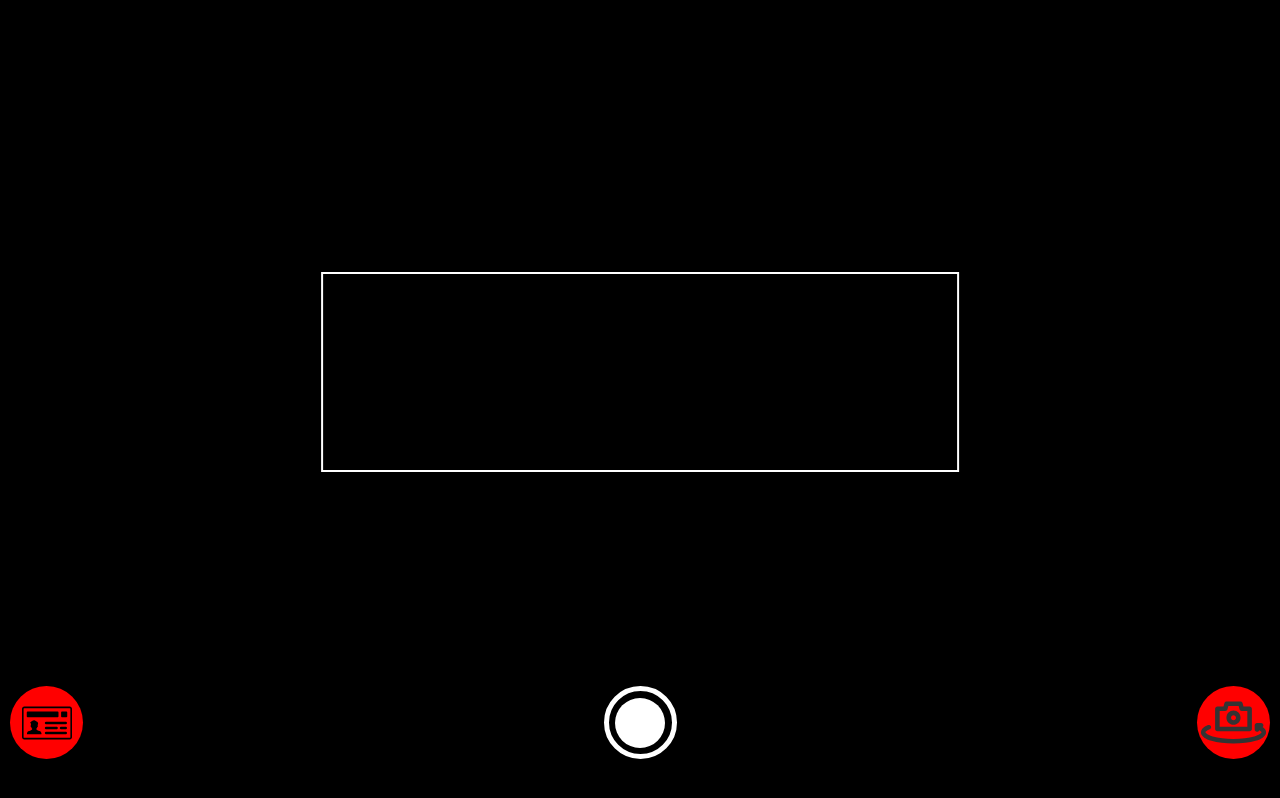
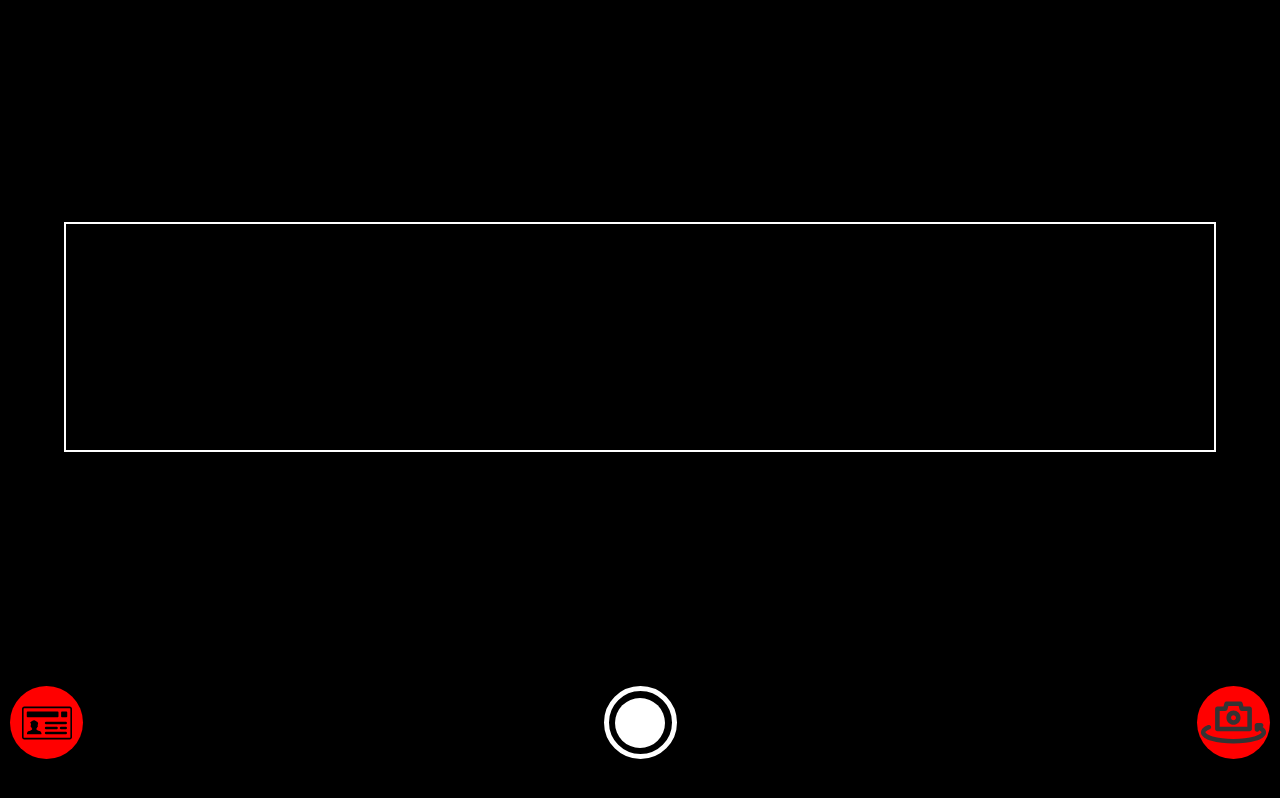
Before and after one commit to Nurseit05/camera-react, a React (Vite) app: page / in a window 1280 px wide. Both pictures are taken after a click on the button "Загрузить Паспарт". Built offline with nearby package versions, Linux system fonts and the light colour scheme; no server answers.

Commit message:
feat: height

```diff
--- a/src/features/scan-media/lib/cropImage.ts
+++ b/src/features/scan-media/lib/cropImage.ts
@@ -1,5 +1,5 @@
 const WIDTH_IMAGE_IN_PERCENTAGE = 90;
-const HEIGHT_IMAGE = 200;
+const HEIGHT_IMAGE = 230;
 const START_CROP_IMAGE_IN_PERCENTAGE_BY_X = 7;
 const FULL_PERCENT = 100;
 const START_CROP_Y = 75;
--- a/src/features/scan-media/styles.module.scss
+++ b/src/features/scan-media/styles.module.scss
@@ -112,11 +112,11 @@
   .wrapperCamera {
     position: relative;
     max-height: 500px;
+    margin-bottom: 100px;
   }
 
   .blockPhoto {
     position: absolute;
-    max-width: 637.8px;
 
     top: 75px;
     left: 50%;
```
